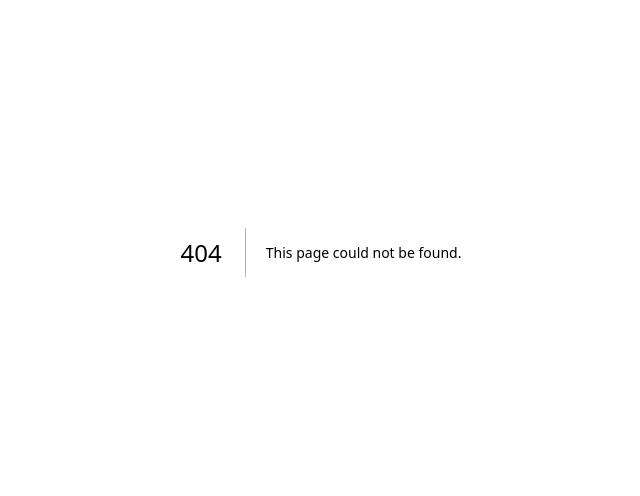
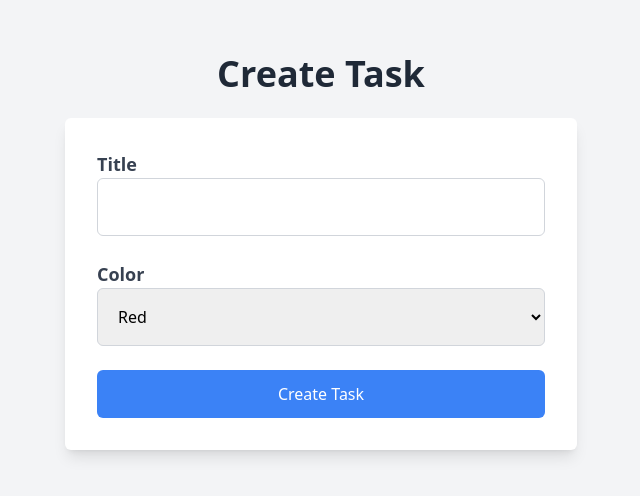
Before and after one commit to AbdelSayedahmed/todo-frontend, a Next.js app: page /create in a window 1280 px wide. Before the commit this address had no page. Shown: the part 148-644 px from the top of the page, without its empty margins (319-959 px from the left). Built offline with nearby package versions, Linux system fonts and the light colour scheme.

Commit message:
Basic layout created

```diff
--- /dev/null
+++ b/app/create/page.tsx
@@ -0,0 +1,75 @@
+"use client";
+
+import { useState } from "react";
+import { useRouter } from "next/navigation";
+import axios from "axios";
+
+const CreateTask = () => {
+  const [title, setTitle] = useState("");
+  const [color, setColor] = useState("red");
+  const router = useRouter();
+
+  const handleSubmit = async (e: React.FormEvent) => {
+    e.preventDefault();
+
+    try {
+      await axios.post("http://localhost:5000/tasks", { title, color });
+      router.push("/");
+    } catch (error) {
+      console.error("Error creating task:", error);
+    }
+  };
+
+  return (
+    <div className="min-h-screen flex flex-col justify-center items-center bg-gray-100 p-6">
+      <h1 className="text-4xl font-bold text-gray-800 mb-6">Create Task</h1>
+      <form
+        onSubmit={handleSubmit}
+        className="w-full max-w-lg space-y-6 bg-white p-8 rounded-md shadow-lg"
+      >
+        <div>
+          <label
+            htmlFor="title"
+            className="block text-lg font-semibold text-gray-700"
+          >
+            Title
+          </label>
+          <input
+            id="title"
+            type="text"
+            value={title}
+            onChange={(e) => setTitle(e.target.value)}
+            required
+            className="w-full p-4 border border-gray-300 rounded-md focus:outline-none focus:ring-2 focus:ring-blue-500"
+          />
+        </div>
+        <div>
+          <label
+            htmlFor="color"
+            className="block text-lg font-semibold text-gray-700"
+          >
+            Color
+          </label>
+          <select
+            id="color"
+            value={color}
+            onChange={(e) => setColor(e.target.value)}
+            className="w-full p-4 border border-gray-300 rounded-md focus:outline-none focus:ring-2 focus:ring-blue-500"
+          >
+            <option value="red">Red</option>
+            <option value="blue">Blue</option>
+            <option value="green">Green</option>
+          </select>
+        </div>
+        <button
+          type="submit"
+          className="bg-blue-500 text-white px-6 py-3 rounded-md w-full hover:bg-blue-600 transition-all duration-300"
+        >
+          Create Task
+        </button>
+      </form>
+    </div>
+  );
+};
+
+export default CreateTask;
--- /dev/null
+++ b/app/edit/[id].tsx
@@ -0,0 +1,10 @@
+import axios from "axios";
+import { GetServerSideProps } from "next";
+import CreateEditTask from "../create/page";
+
+export const getServerSideProps: GetServerSideProps = async ({ params }) => {
+  const res = await axios.get(`http://localhost:5000/tasks/${params?.id}`);
+  return { props: { task: res.data } };
+};
+
+export default CreateEditTask;
--- a/app/page.tsx
+++ b/app/page.tsx
@@ -1,5 +1,115 @@
-import Image from "next/image";
+"use client";
 
-export default function Home() {
-  return <h1>Home</h1>;
+import { useState, useEffect } from "react";
+import axios from "axios";
+import Link from "next/link";
+
+interface Task {
+  id: number;
+  title: string;
+  color: string;
+  completed: boolean;
 }
+
+const Home = () => {
+  const [tasks, setTasks] = useState<Task[]>([]);
+
+  useEffect(() => {
+    const fetchTasks = async () => {
+      try {
+        const res = await axios.get("http://localhost:5000/tasks");
+        setTasks(res.data);
+      } catch (error) {
+        console.error("Error fetching tasks:", error);
+      }
+    };
+
+    fetchTasks();
+  }, []);
+
+  const toggleCompleted = async (id: number, completed: boolean) => {
+    try {
+      await axios.put(`http://localhost:5000/tasks/${id}`, {
+        completed: !completed,
+      });
+      setTasks(
+        tasks.map((task) =>
+          task.id === id ? { ...task, completed: !completed } : task
+        )
+      );
+    } catch (error) {
+      console.error("Error updating task:", error);
+    }
+  };
+
+  const deleteTask = async (id: number) => {
+    if (confirm("Are you sure you want to delete this task?")) {
+      try {
+        await axios.delete(`http://localhost:5000/tasks/${id}`);
+        setTasks(tasks.filter((task) => task.id !== id));
+      } catch (error) {
+        console.error("Error deleting task:", error);
+      }
+    }
+  };
+
+  return (
+    <div className="min-h-screen flex flex-col justify-center items-center bg-gray-100 p-6">
+      <h1 className="text-4xl font-bold text-gray-800 mb-6">Todo List</h1>
+      <p className="text-lg text-gray-600 mb-6">
+        Tasks: {tasks.length} | Completed:{" "}
+        {tasks.filter((task) => task.completed).length} of {tasks.length}
+      </p>
+      <Link
+        href="/create"
+        className="bg-blue-500 text-white px-6 py-3 rounded-md mb-6 hover:bg-blue-600 transition-all duration-300"
+      >
+        Create Task
+      </Link>
+      <ul className="w-full max-w-3xl space-y-4">
+        {tasks.map((task) => (
+          <li
+            key={task.id}
+            className={`flex items-center justify-between p-6 border rounded-md shadow-lg ${
+              task.completed ? "bg-green-100" : "bg-white"
+            } transition-all duration-300`}
+          >
+            <div className="flex items-center space-x-4">
+              <input
+                type="checkbox"
+                checked={task.completed}
+                onChange={() => toggleCompleted(task.id, task.completed)}
+                className="h-6 w-6 rounded-full bg-blue-500 checked:bg-blue-600"
+              />
+              <span
+                className={`flex-1 text-xl font-medium ${
+                  task.completed
+                    ? "line-through text-gray-500"
+                    : "text-gray-900"
+                }`}
+              >
+                {task.title}
+              </span>
+            </div>
+            <div className="flex space-x-4">
+              <button
+                onClick={() => deleteTask(task.id)}
+                className="bg-red-500 text-white px-4 py-2 rounded-md hover:bg-red-600 transition-all duration-300"
+              >
+                Delete
+              </button>
+              <Link
+                href={`/edit/${task.id}`}
+                className="text-blue-500 hover:text-blue-700"
+              >
+                Edit
+              </Link>
+            </div>
+          </li>
+        ))}
+      </ul>
+    </div>
+  );
+};
+
+export default Home;
```
